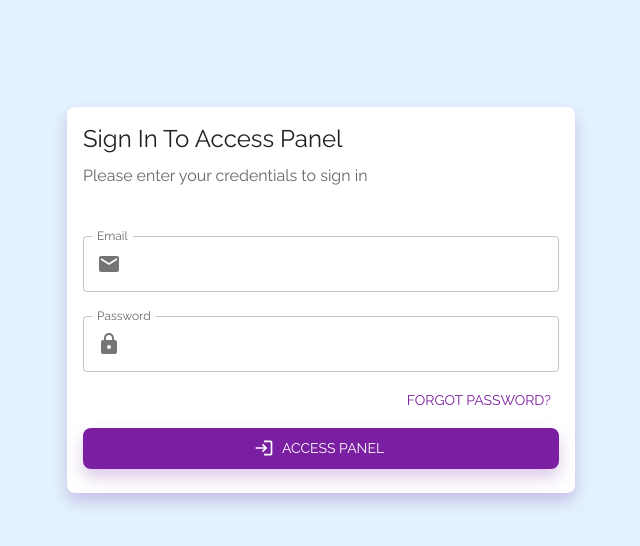
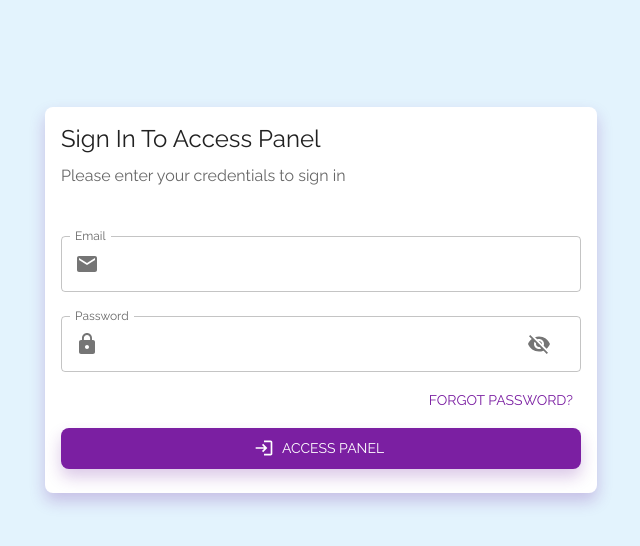
Before and after one commit to AshirbadGudu/react-admin-stater, a React (Create React App) app: page / in a window 1280 px wide. Shown: the top 546 px of the page, without its empty margins (319-959 px from the left). Built offline with nearby package versions, Linux system fonts and the light colour scheme.

Commit message:
Login page icon toggler added with formik

```diff
--- a/src/pages/Login.jsx
+++ b/src/pages/Login.jsx
@@ -1,18 +1,13 @@
-import { Field, Form, Formik } from "formik";
 import * as Yup from "yup";
-import {
-  CardContent,
-  TextField,
-  InputAdornment,
-  CardHeader,
-  Button,
-} from "@mui/material";
+import { Form, Formik } from "formik";
+import { CardContent, CardHeader, Button } from "@mui/material";
 import { LoadingButton } from "@mui/lab";
 import { LoginSchema } from "schemas";
 import { LoginOutlined } from "@mui/icons-material";
 import { Link } from "react-router-dom";
 import { useAppContext } from "contexts";
 import { withAuthLayout } from "layouts";
+import { TextInput } from "components/core";
 
 const Login = () => {
   const { login } = useAppContext();
@@ -34,8 +29,6 @@ const Login = () => {
   };
   return (
     <>
-      <>
-        <>
       <CardHeader
         title="Sign In To Access Panel"
         subheader="Please enter your credentials to sign in"
@@ -52,28 +45,13 @@ const Login = () => {
           <Form>
             <CardContent>
               {LoginSchema.map((inputItem) => (
-                    <Field name={inputItem.name} key={inputItem.key}>
-                      {(props) => (
-                        <TextField
-                          fullWidth
-                          margin="normal"
-                          label={inputItem.label}
-                          type={inputItem.type}
-                          error={Boolean(
-                            props.meta.touched && props.meta.error
-                          )}
-                          helperText={props.meta.touched && props.meta.error}
-                          {...props.field}
-                          InputProps={{
-                            startAdornment: (
-                              <InputAdornment position="start">
-                                {inputItem.startIcon}
-                              </InputAdornment>
-                            ),
-                          }}
+                <TextInput
+                  key={inputItem.key}
+                  name={inputItem?.name}
+                  label={inputItem?.label}
+                  type={inputItem?.type}
+                  startIcon={inputItem?.startIcon}
                 />
-                      )}
-                    </Field>
               ))}
               <div className="d-flex place-content-end">
                 <Button component={Link} to="/forgot-password">
@@ -100,8 +78,6 @@ const Login = () => {
         )}
       </Formik>
     </>
-      </>
-    </>
   );
 };
 
--- a/src/theme/index.js
+++ b/src/theme/index.js
@@ -1,5 +1,6 @@
 import { createTheme } from "@mui/material/";
 import { purple } from "@mui/material/colors";
+const boxShadow = "#6a1b9a3d 0px 8px 16px 0px";
 const CustomTheme = createTheme({
   palette: {
     primary: {
@@ -7,7 +8,7 @@ const CustomTheme = createTheme({
     },
   },
   typography: {
-    fontFamily: ' "Raleway", sans-serif',
+    fontFamily: '"Raleway", sans-serif',
   },
   components: {
     MuiButton: {
@@ -18,7 +19,7 @@ const CustomTheme = createTheme({
           paddingTop: "8px",
         },
         contained: {
-          boxShadow: "#6a1b9a3d 0px 8px 16px 0px",
+          boxShadow,
         },
       },
     },
@@ -26,7 +27,7 @@ const CustomTheme = createTheme({
       styleOverrides: {
         root: {
           borderRadius: "8px",
-          boxShadow: "#6a1b9a3d 0px 8px 16px 0px",
+          boxShadow,
         },
       },
     },
```
Lines whose indentation alone changed are shown as unchanged.
